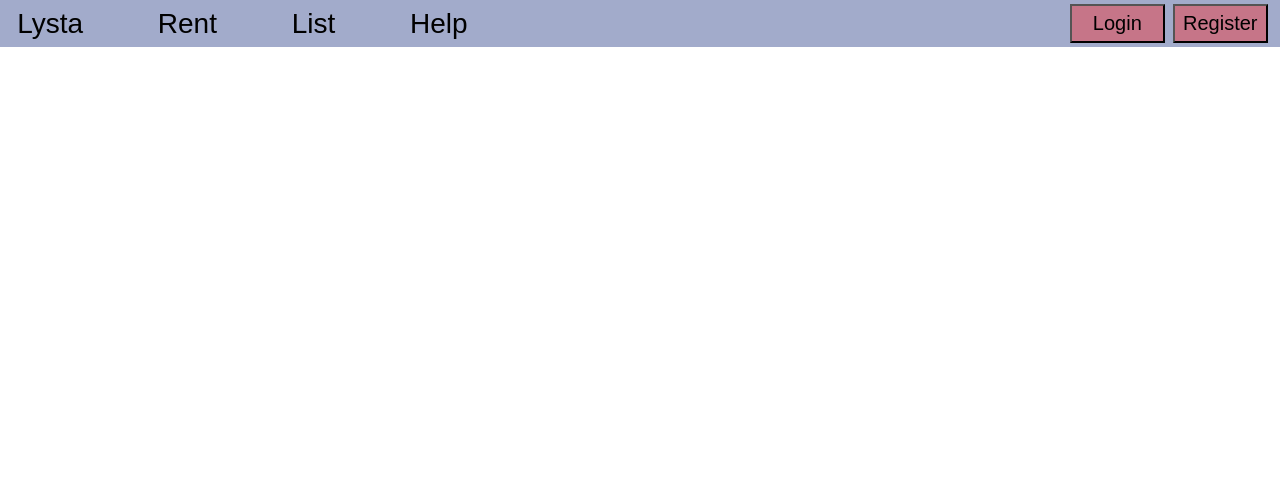
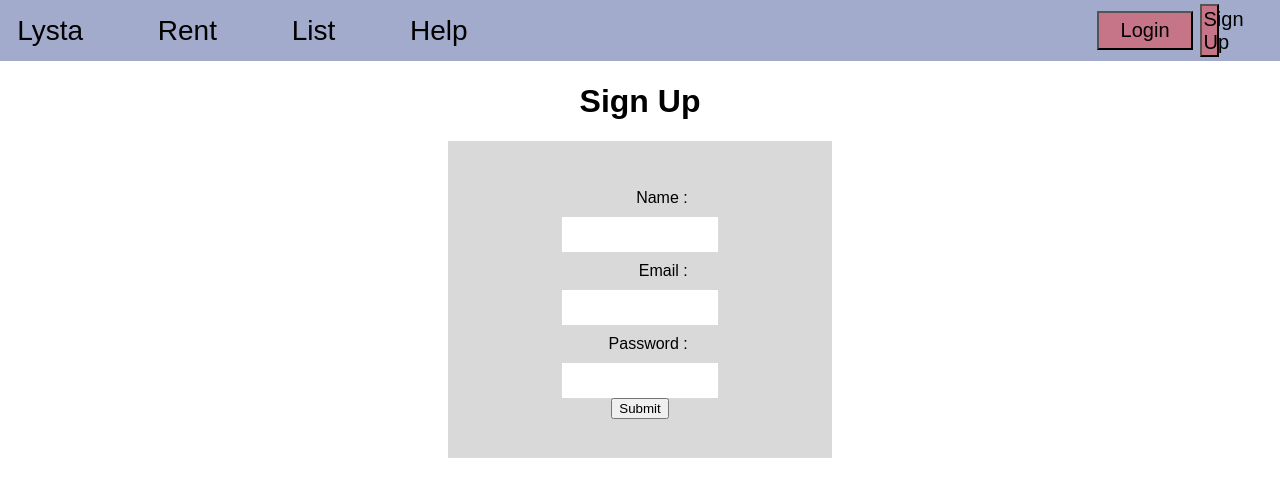
Before and after one commit to Team-12-CSE-210/housingWebsite, a React (Create React App) app in the folder frontend/: page /signup in a window 1280 px wide. Shown: the top 496 px of the page. Built offline with nearby package versions, Linux system fonts and the light colour scheme; what google-maps-react would draw is missing.

Commit message:
Created signUp page w/ backend call. Linked header

```diff
--- a/frontend/src/App.js
+++ b/frontend/src/App.js
@@ -6,6 +6,7 @@ import PropertyData from './components/propertyData'
 import Header from './components/Header';
 import Footer from './components/Footer';
 import ListingPage from './components/ListingPage'
+import SignUpPage from './components/SignUpPage';
 
 class App extends React.Component {
   render(){
@@ -14,9 +15,10 @@ class App extends React.Component {
         <div>
           <Header />
           <Routes>
-             <Route exact path="/" element={<CardList/>}/>
+            <Route exact path="/" element={<CardList/>}/>
             <Route exact path="/property-info/" element={<PropertyData/>}/>
             <Route path="/list" element={<ListingPage />} />
+            <Route path="/signup" element={<SignUpPage />} />
           </Routes>
         </div>
       </Router>
--- a/frontend/src/components/Header.js
+++ b/frontend/src/components/Header.js
@@ -13,7 +13,9 @@ function Header() {
             </div>
             <div className='account-buttons'>
                 <button>Login</button>
-                <button>Register</button>
+                <Link to="/signup">
+                    <button>Sign Up</button>
+                </Link>
             </div>
         </div>
     );
--- /dev/null
+++ b/frontend/src/components/SignUpPage.js
@@ -0,0 +1,47 @@
+import React, { useState } from 'react';
+import '../styles/SignUpPage.css'
+
+function SignUpPage() {
+    const [name, setName] = useState('');
+    const [email, setEmail] = useState('');
+    const [password, setPassword] = useState('');
+
+    const handleSubmit = async (e) => {
+        e.preventDefault();
+        console.log("within handleSubmit function")
+
+        let res = await fetch("http://localhost:8001/api/signup", {
+            method: "POST",
+            body: JSON.stringify({
+                name: name,
+                email: email,
+                password: password,
+            }),
+        });
+
+        let resJSONformat = res.json();
+        // can use resJSONformat to check status of response
+
+
+    };
+
+    return (
+        <div className='signUpBox'>
+            <h1>Sign Up</h1>
+            <form className="inputForm" onSubmit={handleSubmit}>
+                <label> Name </label>
+                <input type="text" value={name} onChange={(e) => setName(e.target.value)} required/>
+
+                <label> Email </label>
+                <input type="email" value={email} onChange={(e) => setEmail(e.target.value)} required/>
+
+                <label> Password </label>
+                <input type="password" value={password} onChange={(e) => setPassword(e.target.value)} required/>
+
+                <button type="submit"> Submit </button>
+            </form>
+        </div>
+    );
+}
+
+export default SignUpPage;
--- /dev/null
+++ b/frontend/src/styles/SignUpPage.css
@@ -0,0 +1,20 @@
+.signUpBox {
+    display: flex;
+    flex-direction: column;
+    align-items: center;
+}
+
+.inputForm {
+    display: flex;
+    flex-direction: column;
+    align-items: center;
+    justify-content: center;
+    background-color: #D9D9D9;
+    width: 30%;
+    padding: 3%;
+}
+
+.form label {
+    display: flex;
+    justify-content: center;
+}
```
Also changed, not shown: 1 other file (tests, documents, lock files or other folders).
